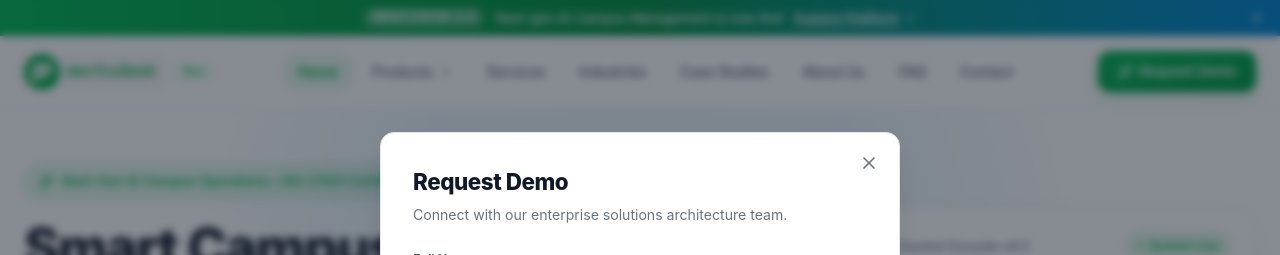
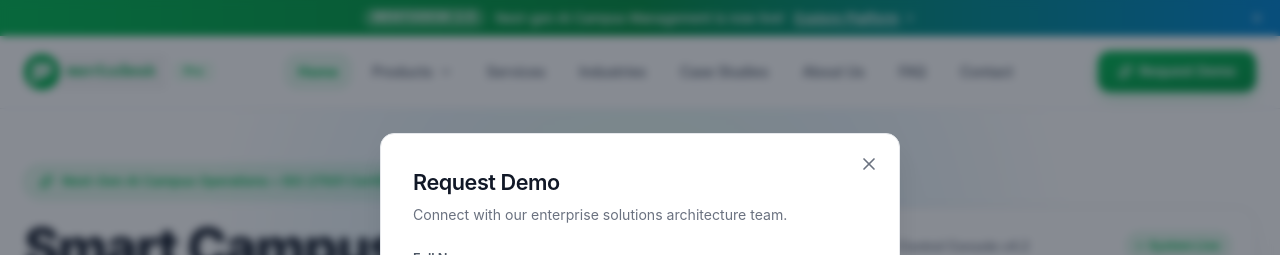
Before and after one commit to SaurabhThakulla/mentodesk-web, a React (Vite) app: page / in a window 1280 px wide. Both pictures are taken after a click on the button "Request Demo". Shown: the top 255 px of the page. Built offline with nearby package versions, Linux system fonts and the light colour scheme.

Commit message:
style(modal): adjust demo request modal font weight

```diff
--- a/src/components/DemoModal.jsx
+++ b/src/components/DemoModal.jsx
@@ -32,7 +32,7 @@ export default function DemoModal({ isOpen, onClose, initialTitle }) {
 
         {!submitted ? (
           <div>
-            <h3 style={{ fontSize: '1.4rem', fontWeight: '800', marginBottom: '0.35rem', color: 'var(--text-primary)' }}>
+            <h3 style={{ fontSize: '1.35rem', fontWeight: '600', marginBottom: '0.35rem', color: 'var(--text-primary)' }}>
               {initialTitle || 'Request Live Product Demo'}
             </h3>
             <p style={{ fontSize: '0.88rem', color: 'var(--text-muted)', marginBottom: '1.5rem' }}>
@@ -98,7 +98,7 @@ export default function DemoModal({ isOpen, onClose, initialTitle }) {
         ) : (
           <div style={{ textAlign: 'center', padding: '1.5rem 0' }}>
             <CheckCircle2 size={48} color="#00b853" style={{ margin: '0 auto 1rem' }} />
-            <h3 style={{ fontSize: '1.3rem', fontWeight: '800', marginBottom: '0.5rem' }}>Demo Request Received</h3>
+            <h3 style={{ fontSize: '1.25rem', fontWeight: '600', marginBottom: '0.5rem' }}>Demo Request Received</h3>
             <p style={{ fontSize: '0.88rem', color: 'var(--text-muted)', marginBottom: '1.5rem' }}>
               Our technical solutions team will reach out within 4 business hours to schedule your live walkthrough.
             </p>
```
